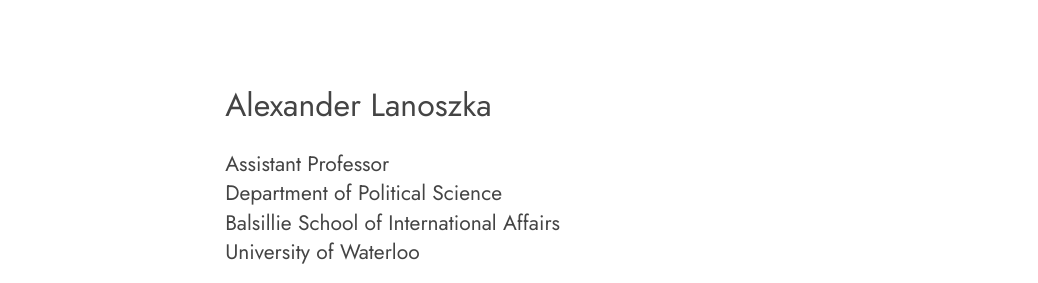
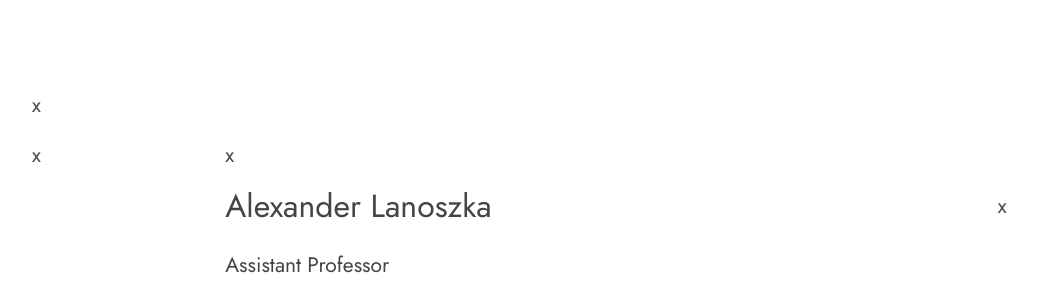
Before and after one commit to alanoszka/alanoszka.github.io, a plain HTML site: page index.html in a window 1280 px wide. Shown: the part 106-389 px from the top of the page, without its empty margins (39-1077 px from the left). Drawn offline with Linux system fonts and the light colour scheme.

Commit message:
Update index.html

```diff
--- a/index.html
+++ b/index.html
@@ -33,7 +33,9 @@
             <font color="#444444">
 
         <section class="grid">
-            <div class="col col-1"></div>
+            <div class="col col-1">x</div>
+            <div class="col col-2">x</div>
+            <div class="col col-3">x</div>
             <div class="col col-4">
               <font size=6>Alexander Lanoszka</font> <br>
                   <br>
@@ -47,6 +49,7 @@
                   <a href="test.jpg" target="_blank">ResearchGate<a><br>
                   <a href="test.jpg" target="_blank">CV<a>
             </div>
+            <div class="col col-5">x</div>
             <div class="col col-6"><a href="test.jpg" target="_blank">@ALanoszka<a><br>
                   <a href="test.jpg" target="_blank">Email<a><br>
                   <a href="test.jpg" target="_blank">ResearchGate<a><br>
```
